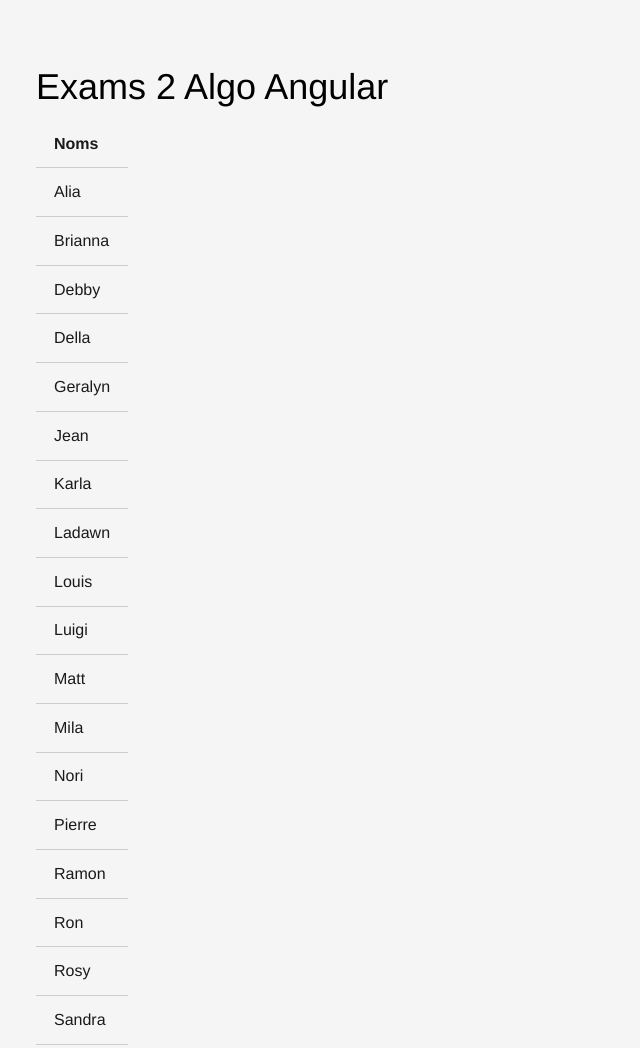
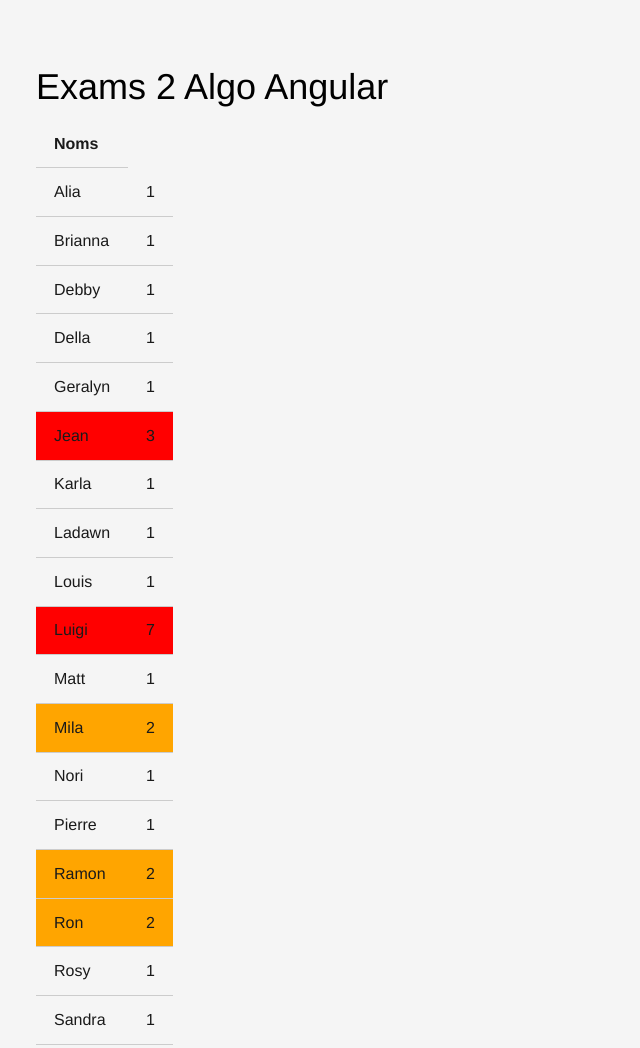
Before and after one commit to sbstnplcn/mean-simple-blog, a plain HTML site: page algorithmes/stringList/index.html in a window 1280 px wide. Shown: the top 1048 px of the page, without its empty margins (0-640 px from the left). Drawn offline with Linux system fonts and the light colour scheme.

Commit message:
algo 2 working

```diff
--- a/algorithmes/stringList/index.html
+++ b/algorithmes/stringList/index.html
@@ -42,9 +42,12 @@
     app.component('list', {
         template: `<table>
                 <tr><th>Noms</th></tr>
-                <tr ng-repeat="name in $ctrl.names track by $index" ng-class="$ctrl.table.count == 2 ? 'orange' : $ctrl.table.count <= 3 ? 'red' : ''">
+                <tr ng-repeat="(key, value) in $ctrl.names track by $index" ng-class="value == 2 ? 'orange' : value >= 3 ? 'red' : ''">
                     <td>
-                        {{name}}
+                        {{key}}
+                    </td>
+                    <td>
+                        {{value}}
                     </td>
                 </tr>
             </table>`,
@@ -57,15 +60,21 @@
                     count++
                 } else {
                     count = 1
-                    table.push(table.name = names[i])
                 }
-
+                table.push(table.name = names[i])
+                table.push(table.count = count)
             }
 
-            console.log(table)
-            console.log(names)
+            let myobj = {};
 
-            this.names = table
+            table.forEach(function(item, index) {
+                if (index % 2 === 0) {
+                    myobj[item] = table[index + 1]
+                }
+            })
+
+            console.log(myobj);
+            this.names = myobj
 
         }
     })
```
